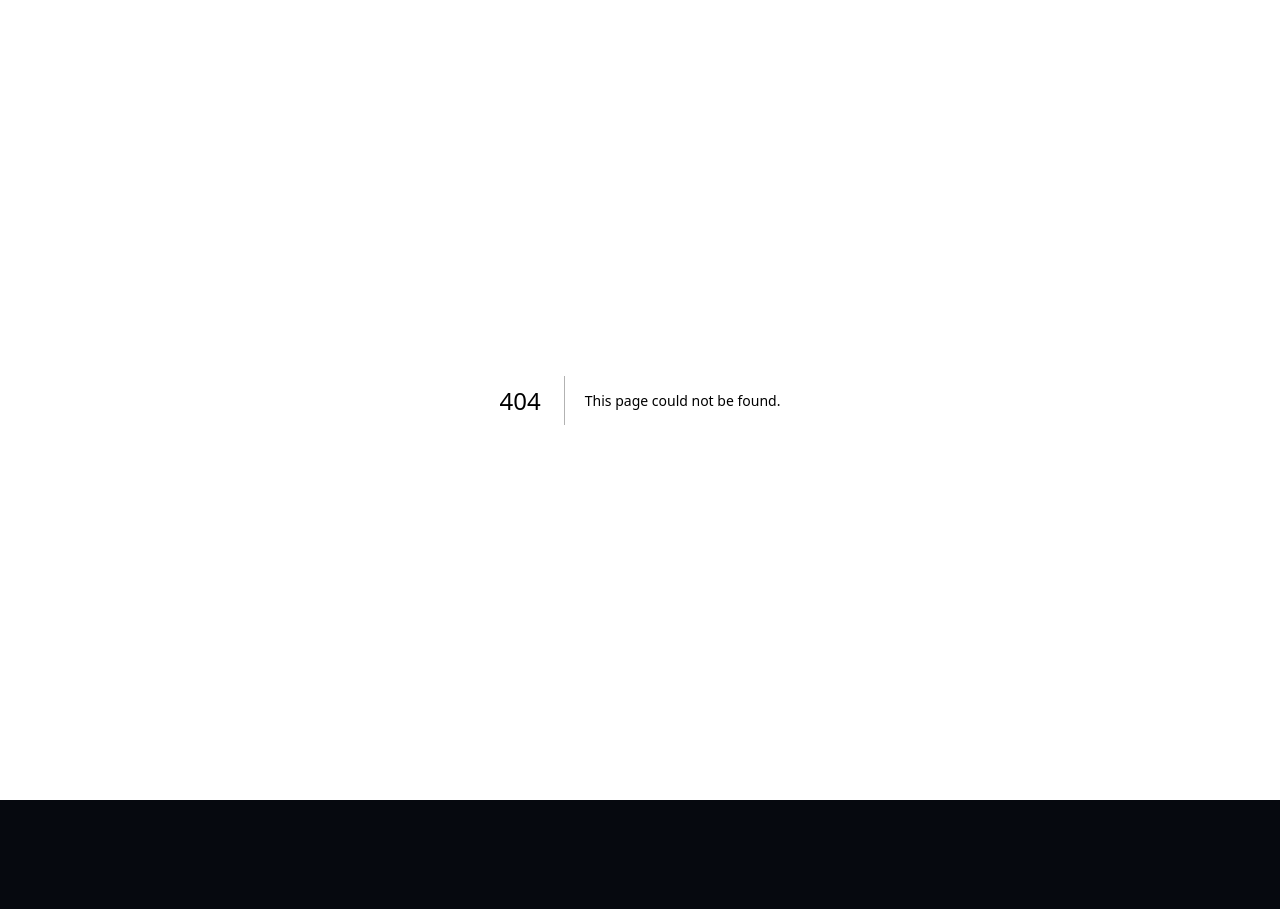
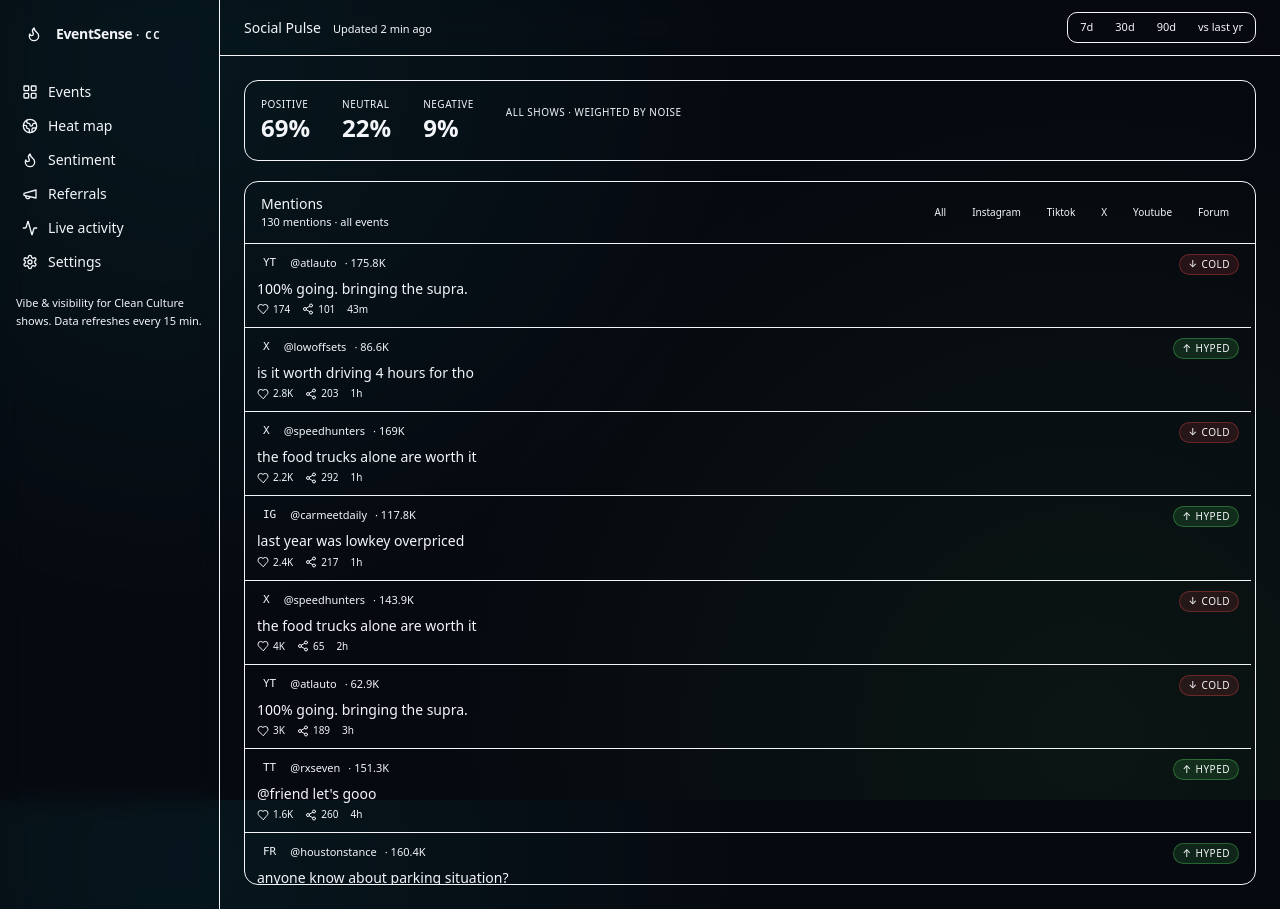
Before and after one commit to Frankiegarabito/EventSense, a Next.js app: page /sentiment in a window 1280 px wide. Before the commit this address had no page. Before the commit the page ends 800 px from the top, so only its background shows below. Built offline with nearby package versions, Linux system fonts and the light colour scheme.

Commit message:
feat: add /sentiment page with cross-event mention feed and platform filter

```diff
--- /dev/null
+++ b/src/app/sentiment/page.tsx
@@ -0,0 +1,10 @@
+import { DashboardShell } from "@/components/dashboard-shell";
+import { SentimentView } from "@/components/sentiment-view";
+
+export default function SentimentPage() {
+  return (
+    <DashboardShell>
+      <SentimentView />
+    </DashboardShell>
+  );
+}
--- /dev/null
+++ b/src/components/sentiment-view.tsx
@@ -0,0 +1,116 @@
+"use client";
+
+import { useMemo, useState } from "react";
+import { useQuery } from "@tanstack/react-query";
+import { fetchEvents } from "@/lib/api";
+import { SocialFeed } from "@/components/social-feed";
+import type { Mention, EventSummary } from "@/lib/types";
+
+const PLATFORMS = ["All", "instagram", "tiktok", "x", "youtube", "forum"] as const;
+type PlatformFilter = (typeof PLATFORMS)[number];
+
+function aggregateSentiment(events: EventSummary[]) {
+  let pos = 0, neu = 0, neg = 0, total = 0;
+  for (const e of events) {
+    const w = e.social.noise;
+    pos += e.social.sentiment.positive * w;
+    neu += e.social.sentiment.neutral * w;
+    neg += e.social.sentiment.negative * w;
+    total += w;
+  }
+  if (total === 0) return { positive: 0, neutral: 0, negative: 0 };
+  return { positive: pos / total, neutral: neu / total, negative: neg / total };
+}
+
+export function SentimentView() {
+  const [filter, setFilter] = useState<PlatformFilter>("All");
+
+  const { data: events = [], isLoading } = useQuery({
+    queryKey: ["events"],
+    queryFn: fetchEvents,
+  });
+
+  const allMentions = useMemo(() => {
+    const m: Mention[] = events.flatMap((e) => e.social.mentions);
+    return m.sort((a, b) => new Date(b.postedAt).getTime() - new Date(a.postedAt).getTime());
+  }, [events]);
+
+  const filtered = useMemo(
+    () => (filter === "All" ? allMentions : allMentions.filter((m) => m.platform === filter)),
+    [allMentions, filter]
+  );
+
+  const sentiment = useMemo(() => aggregateSentiment(events), [events]);
+
+  if (isLoading) {
+    return (
+      <div className="space-y-4">
+        <div className="h-20 rounded-[14px] border border-[--color-border] bg-[--color-surface]/60 animate-pulse" />
+        <div className="h-[500px] rounded-[14px] border border-[--color-border] bg-[--color-surface]/60 animate-pulse" />
+      </div>
+    );
+  }
+
+  return (
+    <div className="space-y-5">
+      <section className="rounded-[14px] border border-[--color-border] bg-[--color-surface] p-4">
+        <div className="flex flex-wrap items-center gap-8">
+          <div>
+            <div className="text-[10px] uppercase tracking-wider text-[--color-fg-dim]">Positive</div>
+            <div className="text-2xl font-bold text-[--color-pos]">
+              {(sentiment.positive * 100).toFixed(0)}%
+            </div>
+          </div>
+          <div>
+            <div className="text-[10px] uppercase tracking-wider text-[--color-fg-dim]">Neutral</div>
+            <div className="text-2xl font-bold text-[--color-fg-muted]">
+              {(sentiment.neutral * 100).toFixed(0)}%
+            </div>
+          </div>
+          <div>
+            <div className="text-[10px] uppercase tracking-wider text-[--color-fg-dim]">Negative</div>
+            <div className="text-2xl font-bold text-[--color-neg]">
+              {(sentiment.negative * 100).toFixed(0)}%
+            </div>
+          </div>
+          <div className="flex-1 min-w-[160px]">
+            <div className="text-[10px] uppercase tracking-wider text-[--color-fg-dim] mb-2">
+              All shows · weighted by noise
+            </div>
+            <div className="flex h-2 overflow-hidden rounded-full bg-[--color-surface-2] gap-0.5">
+              <div style={{ width: `${(sentiment.positive * 100).toFixed(1)}%` }} className="rounded-full bg-[--color-pos]" />
+              <div style={{ width: `${(sentiment.neutral * 100).toFixed(1)}%` }} className="rounded-full bg-[--color-neu]" />
+              <div style={{ width: `${(sentiment.negative * 100).toFixed(1)}%` }} className="rounded-full bg-[--color-neg]" />
+            </div>
+          </div>
+        </div>
+      </section>
+
+      <section className="rounded-[14px] border border-[--color-border] bg-[--color-surface]">
+        <header className="flex flex-wrap items-center gap-3 px-4 py-3 border-b border-[--color-border]/60">
+          <div>
+            <h2 className="text-sm font-medium">Mentions</h2>
+            <p className="text-[11px] text-[--color-fg-dim]">{filtered.length} mentions · all events</p>
+          </div>
+          <div className="flex flex-wrap gap-1.5 ml-auto">
+            {PLATFORMS.map((p) => (
+              <button
+                key={p}
+                onClick={() => setFilter(p)}
+                className={[
+                  "rounded-full px-2.5 py-1 text-[10px] font-medium transition-colors capitalize",
+                  filter === p
+                    ? "bg-[--color-accent]/15 text-[--color-accent] ring-1 ring-[--color-accent]/40"
+                    : "bg-[--color-surface-2] text-[--color-fg-muted] hover:text-[--color-fg]",
+                ].join(" ")}
+              >
+                {p}
+              </button>
+            ))}
+          </div>
+        </header>
+        <SocialFeed mentions={filtered} />
+      </section>
+    </div>
+  );
+}
```
